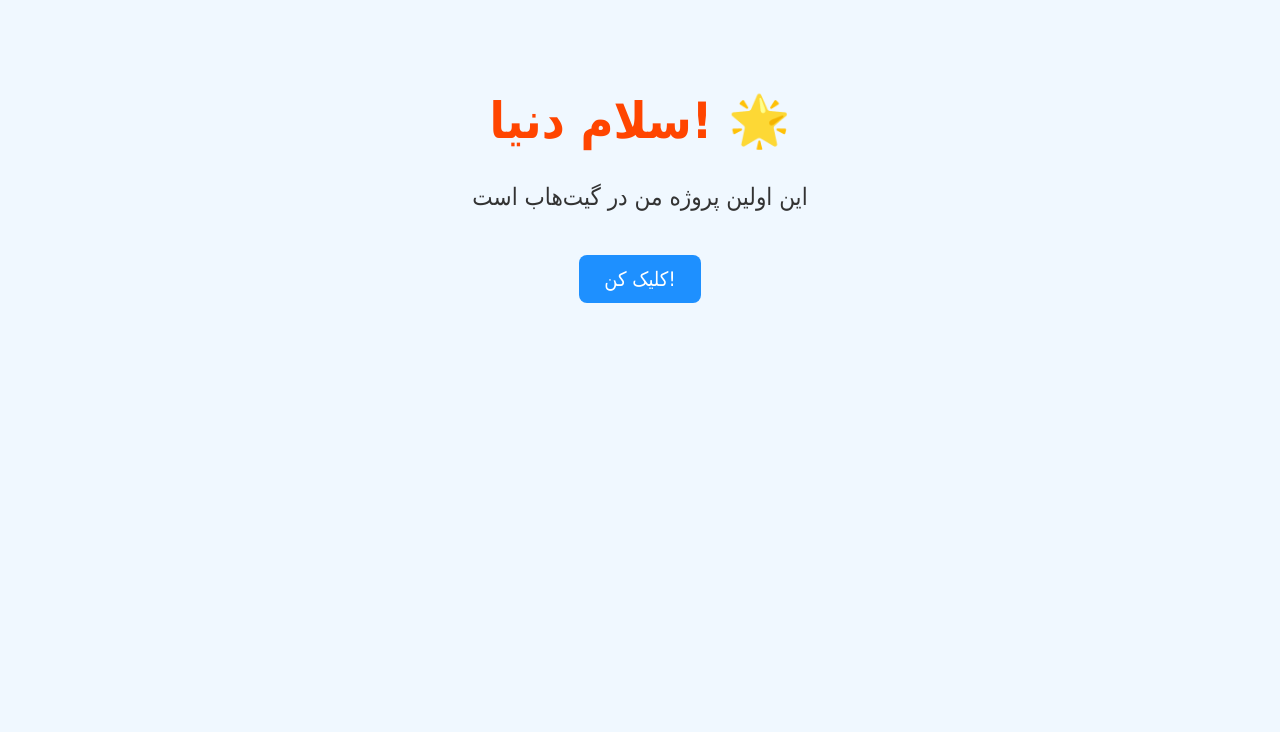
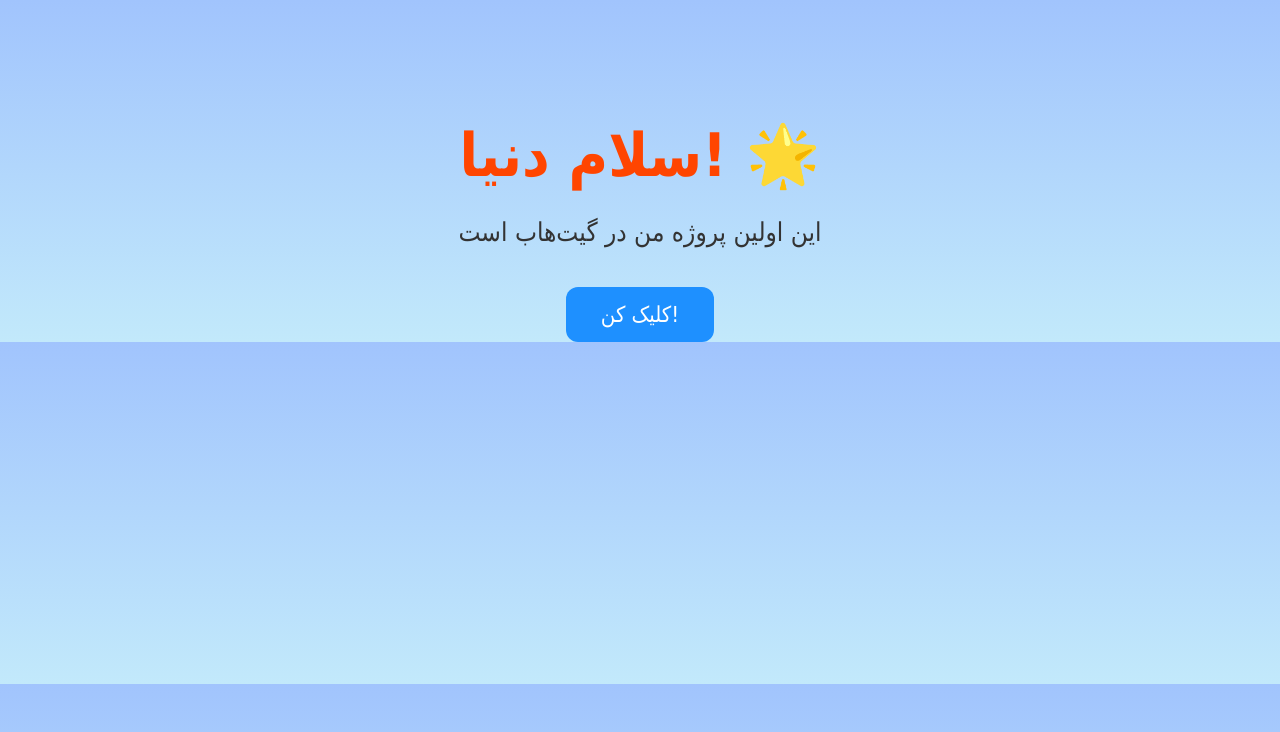
Before and after one commit to mrheydar/my-first-project, a plain HTML site: page index.html in a window 1280 px wide. Drawn offline with Linux system fonts and the light colour scheme.

Commit message:
به‌روزرسانی ظاهر سایت

```diff
--- a/index.html
+++ b/index.html
@@ -5,31 +5,35 @@
     <title>پروژه اول من</title>
     <style>
         body {
-            background-color: #f0f8ff; /* رنگ زمینه روشن */
-            font-family: 'Tahoma', sans-serif; /* فونت خوش‌خوان */
+            background: linear-gradient(to bottom, #a1c4fd, #c2e9fb); /* گرادیان زیبا */
+            font-family: 'Tahoma', sans-serif;
             text-align: center;
-            padding-top: 50px;
+            padding-top: 80px;
+            margin: 0;
         }
         h1 {
-            color: #ff4500; /* نارنجی */
-            font-size: 50px;
+            color: #ff4500;
+            font-size: 60px;
+            margin-bottom: 20px;
         }
         p {
             color: #333;
-            font-size: 24px;
+            font-size: 26px;
+            margin-bottom: 40px;
         }
         a.button {
             display: inline-block;
-            margin-top: 20px;
-            padding: 12px 25px;
+            padding: 15px 35px;
             background-color: #1e90ff;
             color: white;
             text-decoration: none;
-            border-radius: 8px;
-            font-size: 20px;
+            border-radius: 12px;
+            font-size: 22px;
+            transition: all 0.3s ease;
         }
         a.button:hover {
             background-color: #104e8b;
+            transform: scale(1.1);
         }
     </style>
 </head>
```
